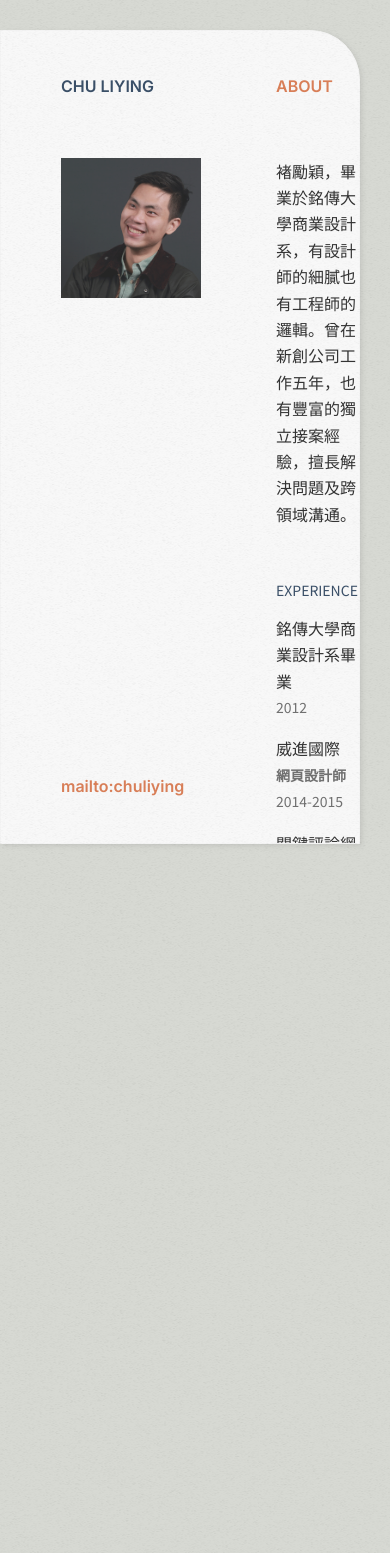
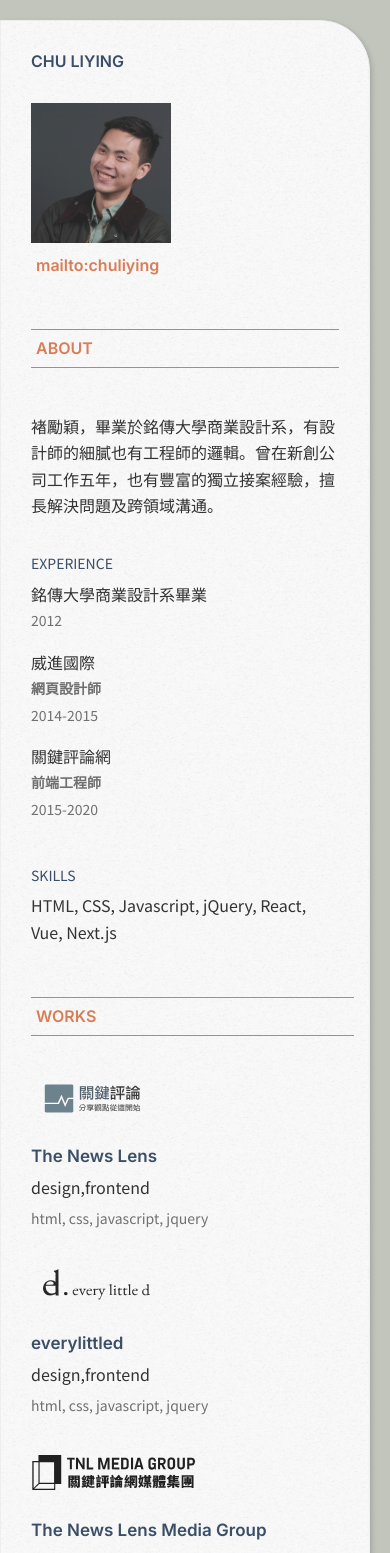
Before and after one commit to Chuliying/chuliying, a Next.js app: page / in a window 390 px wide. Shown: the top 1553 px of the page. Before the commit the page ends 844 px from the top, so only its background shows below. Built offline with nearby package versions, Linux system fonts and the light colour scheme.

Commit message:
mobile update

```diff
--- a/src/pages/_app.tsx
+++ b/src/pages/_app.tsx
@@ -1,7 +1,6 @@
 import Head from 'next/head'
 import type { AppProps } from "next/app";
-import { Provider } from 'react-redux';
-import './index.scss'
+import './styles/index.scss'
 
 
 function MyApp({ Component, pageProps }: AppProps) {
--- a/src/pages/index.scss
+++ b/src/pages/styles/_fragment.scss
@@ -1,221 +1,3 @@
-@import url("https://fonts.googleapis.com/css2?family=Inter:wght@400;600&family=Noto+Sans+TC:wght@400;700&display=swap");
-
-:root {
-    --font-base: "Noto Sans TC", sans-serif;
-
-    --theme-color: #3a4f67;
-    --sub-color: #d87e57;
-    --text-color: #333333;
-    --light-text-color: #707070;
-    --bg-color: #c2c5bc;
-    --main-bg: #f4f4f4;
-}
-
-* {
-    box-sizing: border-box;
-    padding: 0;
-    margin: 0;
-    scroll-behavior: smooth;
-    font-family: "Noto Sans TC", sans-serif;
-}
-
-body {
-    margin: 0;
-    position: relative;
-    background-color: var(--bg-color);
-}
-
-.App {
-    position: fixed;
-    height: 100%;
-    width: 100%;
-    left: 0;
-    top: 0;
-    padding-top: 15px;
-    padding-right: 15px;
-    display: flex;
-}
-
-.text-inter {
-    font-family: "Inter", "Noto Sans TC", sans-serif;
-}
-
-a {
-    color: inherit;
-    font-family: inherit;
-    text-decoration: none;
-}
-
-h1 {
-    color: var(--theme-color);
-    font-weight: bold;
-    font-size: 16px;
-    line-height: 1.35em;
-}
-
-h1.title {
-    color: var(--sub-color);
-}
-
-h4 {
-    font-size: 18px;
-    font-weight: normal;
-    color: var(--theme-color);
-}
-
-h5 {
-    font-size: 14px;
-    font-weight: normal;
-    color: var(--theme-color);
-}
-
-ul {
-    margin: 0;
-    padding: 0;
-    li {
-        list-style: none;
-    }
-}
-
-p {
-    color: var(--text-color);
-    font-size: 16px;
-    line-height: 1.65em;
-    padding-bottom: 7.5px;
-    span {
-        display: block;
-        font-weight: bold;
-        font-size: 14px;
-        color: var(--light-text-color);
-        &.time {
-            color: var(--light-text-color);
-            font-size: 14px;
-            margin-bottom: 7.5px;
-            font-weight: normal;
-        }
-    }
-}
-
-.p-2 {
-    font-size: 14px;
-    color: var(--light-text-color);
-}
-
-.main__box {
-    width: 100%;
-    background-color: var(--main-bg);
-    border-top-right-radius: 50px;
-    margin-right: 15px;
-    margin-top: 15px;
-    padding: 45px;
-    padding-left: 120px;
-    border: solid 1px #eee;
-    box-shadow: 2px 2px 5px rgba($color: #000000, $alpha: 0.15);
-    display: flex;
-    overflow: hidden;
-    @media (max-width: 1200px) {
-        padding: 45px 25px;
-        padding-left: 60px;
-    }
-    > div {
-        position: relative;
-        z-index: 1;
-        padding-right: 75px;
-        &:first-child {
-            flex: 1;
-            max-width: 300px;
-        }
-        &:nth-child(2) {
-            flex: 1.25;
-        }
-        &:last-child {
-            flex: 2;
-            padding-right: 0;
-            overflow: hidden;
-            display: flex;
-            flex-direction: column;
-        }
-    }
-}
-
-.main__photo {
-    width: 200px;
-    height: auto;
-    opacity: 0.85;
-    @media (max-width: 1200px) {
-        width: 140px;
-    }
-}
-
-.contact__box {
-    position: absolute;
-    bottom: 0;
-}
-
-.main-margin-lg {
-    margin-bottom: 60px;
-}
-
-.main-margin-md {
-    margin-bottom: 45px;
-}
-
-.main-margin-sm {
-    margin-bottom: 15px;
-}
-
-.works__box {
-    width: 100%;
-    overflow: auto;
-    &::-webkit-scrollbar {
-        width: 2px;
-        height: 6px;
-        background-color: #eee; /* or add it to the track */
-    }
-    &::-webkit-scrollbar-thumb {
-        background: #dedede;
-    }
-
-    li {
-        display: flex;
-        @media (max-width: 1200px) {
-            flex-direction: column-reverse;
-        }
-        &:hover {
-            .works__image {
-                img {
-                    filter: grayscale(0);
-                }
-            }
-        }
-        .works__des {
-            flex: 1;
-            @media (max-width: 1200px) {
-                width: 100%;
-                flex: auto;
-            }
-        }
-
-        .works__image {
-            display: flex;
-            width: 50%;
-            justify-content: center;
-            align-items: center;
-            @media (max-width: 1200px) {
-                width: 100%;
-                padding-bottom: 15px;
-                justify-content: left;
-            }
-            img {
-                transition: all 0.5s;
-                height: 45px;
-                width: auto;
-                filter: grayscale(0.8);
-            }
-        }
-    }
-}
-
 /* Specific features */
 .fragment {
     background: var(--main-bg);
@@ -227,7 +9,7 @@ p {
     content: "";
     height: 300%;
     left: -100%;
-    opacity: 0.35;
+    opacity: 0.45;
     position: fixed;
     top: -100%;
     width: 300%;
--- /dev/null
+++ b/src/pages/styles/index.scss
@@ -0,0 +1,272 @@
+@import url("https://fonts.googleapis.com/css2?family=Inter:wght@400;600&family=Noto+Sans+TC:wght@400;700&display=swap");
+@import "_fragment";
+
+:root {
+    --font-base: "Noto Sans TC", sans-serif;
+
+    --theme-color: #3a4f67;
+    --sub-color: #d87e57;
+    --text-color: #333333;
+    --light-text-color: #707070;
+    --bg-color: #c2c5bc;
+    --main-bg: #f4f4f4;
+}
+
+* {
+    box-sizing: border-box;
+    padding: 0;
+    margin: 0;
+    scroll-behavior: smooth;
+    font-family: "Noto Sans TC", sans-serif;
+}
+
+body {
+    margin: 0;
+    position: relative;
+    background-color: var(--bg-color);
+    &::-webkit-scrollbar {
+        width: 4px;
+        height: 6px;
+        background-color: #657270; /* or add it to the track */
+    }
+    &::-webkit-scrollbar-thumb {
+        background: #304642;
+    }
+}
+
+.App {
+    // position: fixed;
+    // height: 100%;
+    // width: 100%;
+    // left: 0;
+    // top: 0;
+    padding-top: 15px;
+    padding-right: 15px;
+    display: flex;
+    overflow: hidden;
+    @media (max-width: 900px) {
+        padding-right: 5px;
+        padding-top: 5px;
+    }
+}
+
+.text-inter {
+    font-family: "Inter", "Noto Sans TC", sans-serif;
+}
+
+a {
+    color: inherit;
+    font-family: inherit;
+    text-decoration: none;
+}
+
+h1 {
+    color: var(--theme-color);
+    font-weight: bold;
+    font-size: 16px;
+    line-height: 1.35em;
+}
+
+h1.title {
+    color: var(--sub-color);
+    @media (max-width: 900px) {
+        border-top: solid 1px var(--sub-color);
+        border-bottom: solid 1px var(--sub-color);
+        padding-bottom: 7.5px;
+        padding-top: 7.5px;
+        padding-left: 5px;
+        &.main-margin-lg {
+            margin-bottom: 45px;
+        }
+    }
+}
+
+h4 {
+    font-size: 17px;
+    //font-weight: normal;
+    color: var(--theme-color);
+}
+
+h5 {
+    font-size: 14px;
+    font-weight: normal;
+    color: var(--theme-color);
+}
+
+ul {
+    margin: 0;
+    padding: 0;
+    li {
+        list-style: none;
+    }
+}
+
+p {
+    color: var(--text-color);
+    font-size: 16px;
+    line-height: 1.65em;
+    padding-bottom: 7.5px;
+    span {
+        display: block;
+        font-weight: bold;
+        font-size: 14px;
+        color: var(--light-text-color);
+        &.time {
+            color: var(--light-text-color);
+            font-size: 14px;
+            margin-bottom: 7.5px;
+            font-weight: normal;
+        }
+    }
+}
+
+.p-2 {
+    font-size: 14px;
+    color: var(--light-text-color);
+}
+
+.main__box {
+    width: 100%;
+    background-color: var(--main-bg);
+    border-top-right-radius: 50px;
+    margin-right: 15px;
+    margin-top: 15px;
+    padding: 45px;
+    padding-left: 120px;
+    border: solid 1px #eee;
+    box-shadow: 2px 2px 5px rgba($color: #000000, $alpha: 0.15);
+    display: flex;
+    position: relative;
+    overflow: hidden;
+    transition: transform 0.5s ease-out;
+    //transform: translateX(-100vw);
+
+    @media (max-width: 1200px) {
+        padding: 45px 25px;
+        padding-left: 60px;
+    }
+
+    @media (max-width: 900px) {
+        flex-direction: column;
+        padding: 30px 15px;
+        padding-left: 30px;
+    }
+    > div {
+        position: relative;
+        z-index: 1;
+        padding-right: 135px;
+        @media (max-width: 900px) {
+            padding-right: 15px;
+            margin-bottom: 45px;
+        }
+        &:first-child {
+            flex: 1;
+            max-width: 300px;
+        }
+        &:nth-child(2) {
+            flex: 1.25;
+        }
+        &:last-child {
+            flex: 2;
+            padding-right: 0;
+            @media (max-width: 900px) {
+                margin-bottom: 0;
+            }
+        }
+    }
+}
+
+.main__photo {
+    width: 200px;
+    height: auto;
+    opacity: 0.85;
+    @media (max-width: 1200px) {
+        width: 140px;
+    }
+}
+
+.contact__box {
+    position: absolute;
+    bottom: 0;
+    @media (max-width: 1200px) {
+        position: relative;
+        .title {
+            border: none;
+        }
+    }
+}
+
+.main-margin-lg {
+    margin-bottom: 60px;
+    @media (max-width: 900px) {
+        margin-bottom: 30px;
+    }
+}
+
+.main-margin-md {
+    margin-bottom: 45px;
+    @media (max-width: 900px) {
+        margin-bottom: 27.5px;
+    }
+}
+
+.main-margin-sm {
+    margin-bottom: 15px;
+    @media (max-width: 900px) {
+        margin-bottom: 7.5px;
+    }
+}
+
+.works__box {
+    width: 100%;
+    overflow: auto;
+    a:last-child li.main-margin-md {
+        margin-bottom: 0;
+    }
+    li {
+        display: flex;
+        @media (max-width: 1200px) {
+            flex-direction: column-reverse;
+        }
+        @media (max-width: 900px) {
+            margin-bottom: 30px;
+        }
+        &:hover {
+            .works__image {
+                img {
+                    filter: grayscale(0);
+                }
+            }
+        }
+
+        .works__des {
+            flex: 1;
+            @media (max-width: 1200px) {
+                width: 100%;
+                flex: auto;
+            }
+        }
+
+        .works__image {
+            display: flex;
+            width: 50%;
+            justify-content: center;
+            align-items: center;
+            @media (max-width: 1200px) {
+                width: 100%;
+                padding-bottom: 15px;
+                justify-content: left;
+            }
+
+            @media (max-width: 900px) {
+                margin-bottom: 15px;
+            }
+            img {
+                transition: all 0.5s;
+                height: 35px;
+                width: auto;
+                filter: grayscale(0.8);
+            }
+        }
+    }
+}
```
